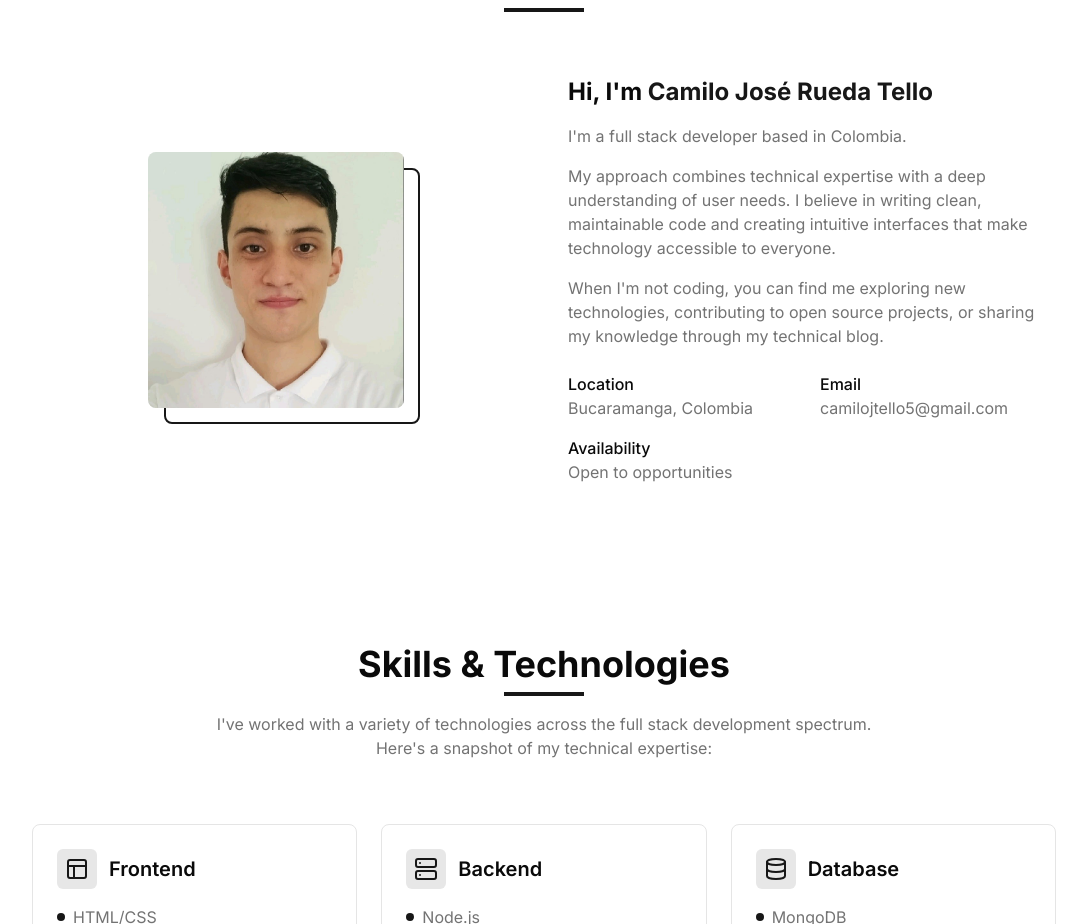
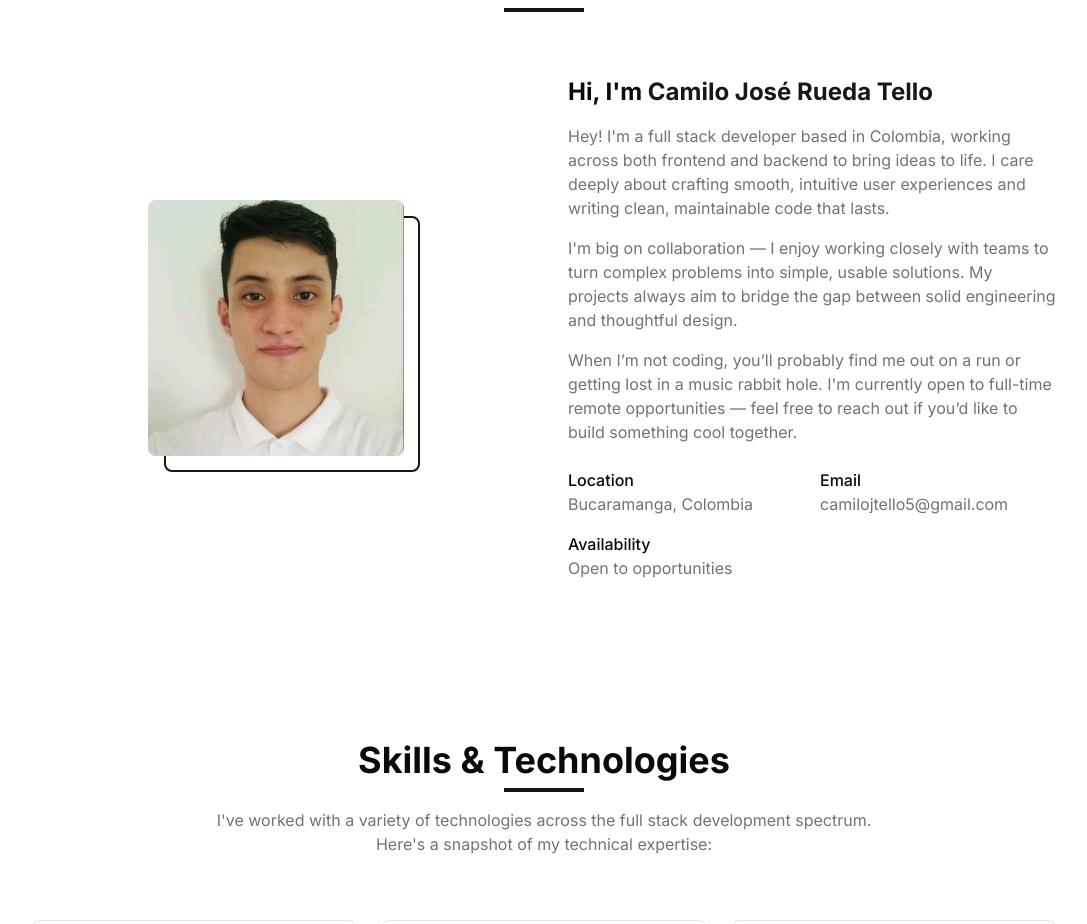
Before and after one commit to CamiloTello002/portfolio, a Next.js app: page / in a window 1280 px wide. Shown: the part 1120-2044 px from the top of the page, without its empty margins (96-1183 px from the left). Built offline with nearby package versions, Linux system fonts and the light colour scheme.

Commit message:
fix: update about me section

```diff
--- a/components/about.tsx
+++ b/components/about.tsx
@@ -48,17 +48,9 @@ export default function About() {
           <h3 className="text-2xl font-bold mb-4">
             Hi, I'm <span className="text-primary">Camilo José Rueda Tello</span>
           </h3>
-          <p className="text-muted-foreground mb-4">
-            I'm a full stack developer based in Colombia.
-          </p>
-          <p className="text-muted-foreground mb-4">
-            My approach combines technical expertise with a deep understanding of user needs. I believe in writing
-            clean, maintainable code and creating intuitive interfaces that make technology accessible to everyone.
-          </p>
-          <p className="text-muted-foreground mb-6">
-            When I'm not coding, you can find me exploring new technologies, contributing to open source projects, or
-            sharing my knowledge through my technical blog.
-          </p>
+          <p className="text-muted-foreground mb-4">Hey! I'm a full stack developer based in Colombia, working across both frontend and backend to bring ideas to life. I care deeply about crafting smooth, intuitive user experiences and writing clean, maintainable code that lasts.</p>
+          <p className="text-muted-foreground mb-4">I'm big on collaboration — I enjoy working closely with teams to turn complex problems into simple, usable solutions. My projects always aim to bridge the gap between solid engineering and thoughtful design.</p>
+          <p className="text-muted-foreground mb-6">When I’m not coding, you’ll probably find me out on a run or getting lost in a music rabbit hole. I'm currently open to full-time remote opportunities — feel free to reach out if you’d like to build something cool together.</p>
 
           <div className="grid grid-cols-2 gap-4">
             <div>
```
